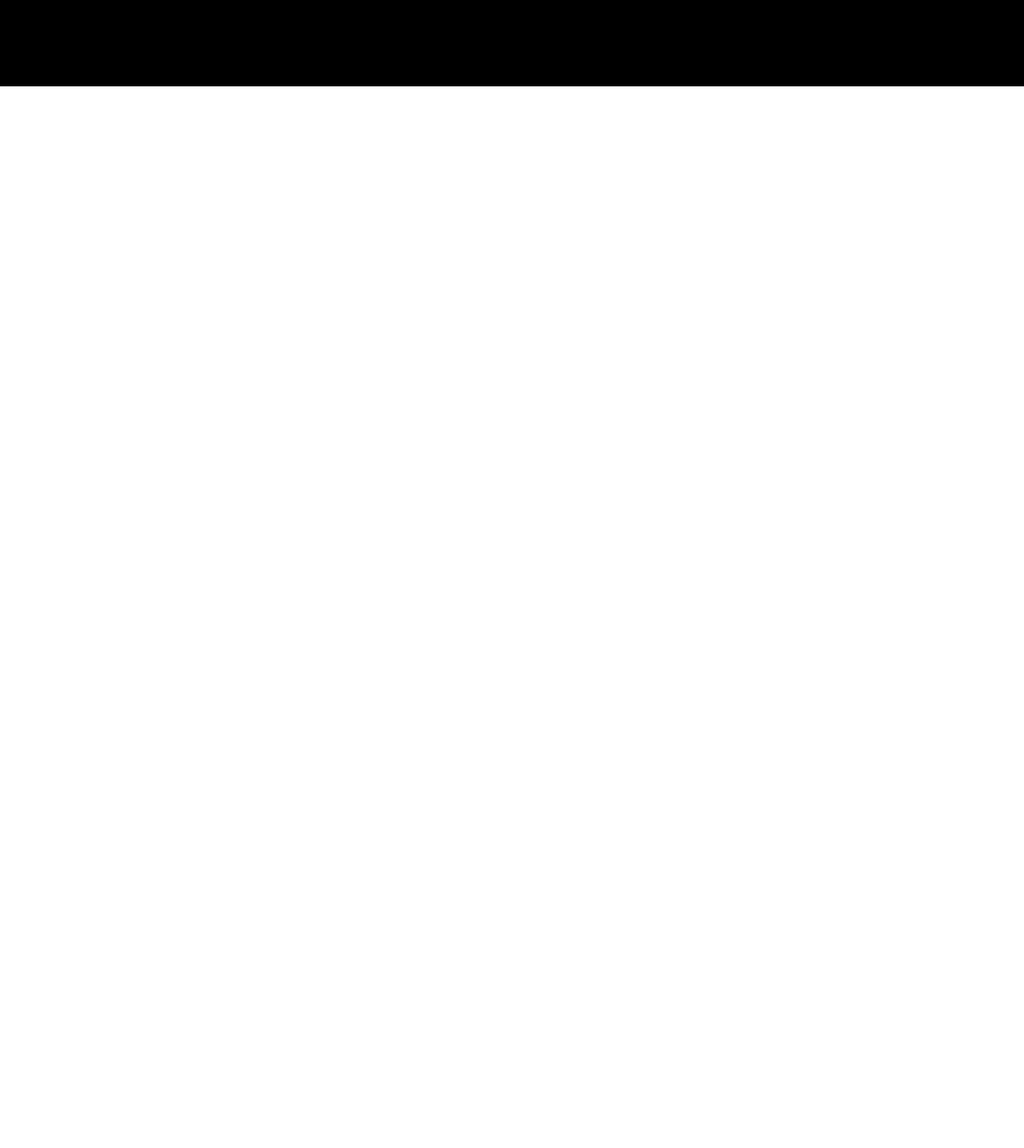
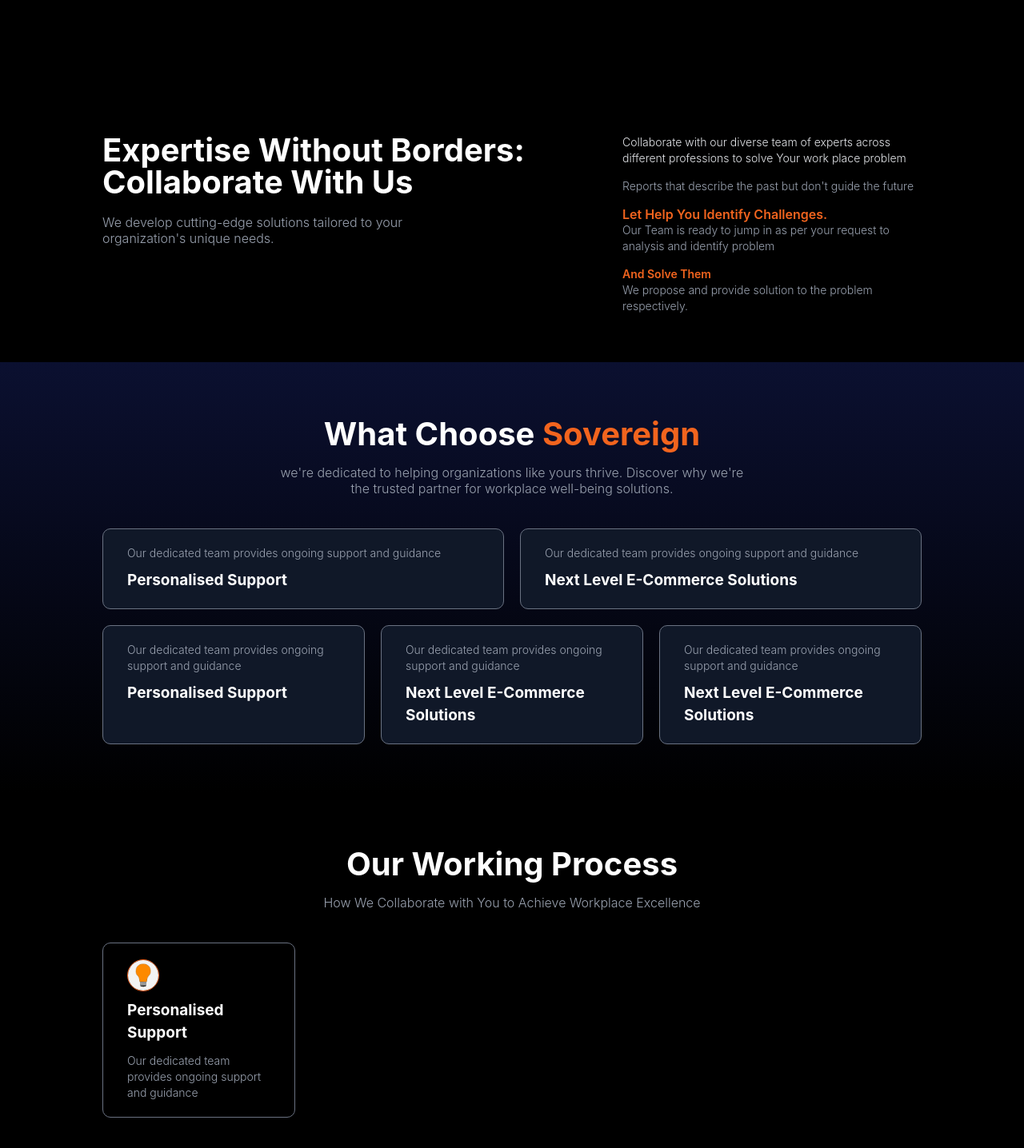
Before and after one commit to Cessaprince/company-website, a React (Vite) app: page / in a window 1280 px wide. Shown: the part 3333-4769 px from the top of the page at 80% size. Before the commit the page ends 3441 px from the top, so only its background shows below. Built offline with nearby package versions, Linux system fonts and the light colour scheme.

Commit message:
added to the design

```diff
--- a/src/index.css
+++ b/src/index.css
@@ -16,7 +16,7 @@
   --dark-blue: #0b1030;
   --dark-blue2: #05060f;
   --dark-blue2: #04050f;
-  --lighter-orange: #c667371a;
+  --lighter-orange: #220d02;
   --light-orange: #f2641e33;
   --gray: #9aa3b5;
   --whitish-gray: #f4f6fb;
--- a/src/pages/Home.jsx
+++ b/src/pages/Home.jsx
@@ -5,6 +5,7 @@
 import rightArrow from "../images/icons/arrow-right.jpg"
 import foodbankImg from '../images/pictures/foodbankImg.png'
 import goShortletImg from '../images/pictures/goShortletImg.png'
+import lightbulbImg from '../images/icons/lightbulb.png'
 
 const Home = () => {
     return (
@@ -120,19 +121,112 @@
 
                         <div className="grid grid-cols-3 my-[50px] gap-[20px]">
                             <div className="h-[250px] border-gray-500 border-[0.1px] rounded-[10px] overflow-hidden">
-                                <img src={foodbankImg} alt="" className='w-full h-full object-cover'/>
+                                <img src={foodbankImg} alt="" className='w-full h-full object-cover' />
 
                             </div>
 
-                                                        <div className="h-[250px] border-gray-500 border-[0.1px] rounded-[10px] overflow-hidden">
-                                <img src={goShortletImg} alt="" className='w-full h-full object-cover'/>
+                            <div className="h-[250px] border-gray-500 border-[0.1px] rounded-[10px] overflow-hidden">
+                                <img src={goShortletImg} alt="" className='w-full h-full object-cover' />
 
                             </div>
 
-                                                        <div className="h-[250px] border-gray-500 border-[0.1px] rounded-[10px] overflow-hidden">
-                                <img src={foodbankImg} alt="" className='w-full h-full object-cover'/>
+                            <div className="h-[250px] border-gray-500 border-[0.1px] rounded-[10px] overflow-hidden">
+                                <img src={foodbankImg} alt="" className='w-full h-full object-cover' />
 
                             </div>
+                        </div>
+                    </div>
+                </section>
+
+                <section className='bg-black h-auto w-full py-[60px]'>
+                    <div className="short-section flex gap-[50px] ">
+                        <div className="flex flex-col gap-2 w-[600px] gap-[20px]">
+                            <h3 className='text-white capitalize font-bold text-[40px] leading-[40px]'>Expertise Without Borders: Collaborate with Us</h3>
+                            <p className='text-gray-400 font-light text-normal leading-[20px] max-w-[400px]'>We develop cutting-edge solutions tailored to your organization's unique needs.</p>
+                        </div>
+
+                        <div className="flex flex-col flex-1 gap-[15px]">
+                            <p className='text-gray-200 font-light text-sm leading-[20px]'>Collaborate with our diverse team of experts across different professions to solve Your work place problem</p>
+                            <p className='text-gray-400 font-light text-sm leading-[20px]'>Reports that describe the past but don't guide the future</p>
+
+                            <div className='leading-[35px]'>
+                                <p className='text-[var(--dark-orange)] capitalize font-semibold text-normal leading-[20px]'>Let Help You identify Challenges.</p>
+                                <p className='text-gray-400 font-light text-sm leading-[20px]'>Our Team is ready to jump in as per your request to analysis and identify problem</p>
+                            </div>
+                            <div className='leading-[35px]'>
+                                <p className='text-[var(--dark-orange)] capitalize font-semibold text-sm leading-[20px]'>And Solve Them</p>
+                                <p className='text-gray-400 font-light text-sm leading-[20px]'>We propose and provide solution to the problem respectively.</p>
+                            </div>
+
+                        </div>
+
+
+                    </div>
+                </section>
+
+
+                <section className='blue-box h-auto w-full py-[60px]'>
+                    <div className="short-section">
+                        <div className="flex flex-col items-center gap-2 text-center">
+                            <h3 className='text-white capitalize font-bold text-[40px]'>what choose <span className='text-[var(--dark-orange)]'>sovereign</span></h3>
+                            <p className='text-gray-400 font-light text-normal leading-[20px] max-w-[600px]'>we're dedicated to helping organizations like yours thrive. Discover why we're the trusted partner for workplace well-being solutions.</p>
+                        </div>
+
+                        <div className="grid grid-cols-2 mt-[40px] mb-[20px] gap-[20px]">
+                            <div className="bg-gray-900 hover:bg-gray-800 cursor-pointer flex flex-col gap-[10px] border-gray-500 border-[0.1px] px-[30px] py-[20px] h-auto rounded-[10px]">
+                                <p className='text-gray-400 text-sm font-light text-normal'>Our dedicated team provides ongoing support and guidance</p>
+                                <p className='text-white capitalize font-bold text-[19px]'>personalised support</p>
+                            </div>
+
+                            <div className="bg-gray-900 hover:bg-gray-800 cursor-pointer flex flex-col gap-[10px] border-gray-500 border-[0.1px] px-[30px] py-[20px] h-auto rounded-[10px]">
+                                <p className='text-gray-400 text-sm font-light text-normal'>Our dedicated team provides ongoing support and guidance</p>
+                                <p className='text-white capitalize font-bold text-[19px]'>next level e-commerce solutions</p>
+                            </div>
+                        </div>
+
+                        <div className="grid grid-cols-3 gap-[20px]">
+                            <div className="bg-gray-900 hover:bg-gray-800 cursor-pointer flex flex-col gap-[10px] border-gray-500 border-[0.1px] px-[30px] py-[20px] h-auto rounded-[10px]">
+                                <p className='text-gray-400 text-sm font-light text-normal'>Our dedicated team provides ongoing support and guidance</p>
+                                <p className='text-white capitalize font-bold text-[19px]'>personalised support</p>
+                            </div>
+
+                            <div className="bg-gray-900 hover:bg-gray-800 cursor-pointer flex flex-col gap-[10px] border-gray-500 border-[0.1px] px-[30px] py-[20px] h-auto rounded-[10px]">
+                                <p className='text-gray-400 text-sm font-light text-normal'>Our dedicated team provides ongoing support and guidance</p>
+                                <p className='text-white capitalize font-bold text-[19px]'>next level e-commerce solutions</p>
+                            </div>
+
+                            <div className="bg-gray-900 hover:bg-gray-800 cursor-pointer flex flex-col gap-[10px] border-gray-500 border-[0.1px] px-[30px] py-[20px] h-auto rounded-[10px]">
+                                <p className='text-gray-400 text-sm font-light text-normal'>Our dedicated team provides ongoing support and guidance</p>
+                                <p className='text-white capitalize font-bold text-[19px]'>next level e-commerce solutions</p>
+                            </div>
+                        </div>
+                    </div>
+                </section>
+
+                <section className='bg-black h-auto w-full py-[60px]'>
+                    <div className="short-section">
+                        <div className="flex flex-col items-center gap-2 text-center">
+                            <h3 className='text-white capitalize font-bold text-[40px]'>our working process</h3>
+                            <p className='text-gray-400 font-light text-normal leading-[20px] max-w-[600px]'>How We Collaborate with You to Achieve Workplace Excellence</p>
+                        </div>
+
+
+
+                        <div className="grid grid-cols-4 gap-[20px] my-[40px]">
+                            <div className="bg-gray hover:bg-[var(--dark-blue2)] cursor-pointer flex flex-col gap-[10px] border-gray-500 border-[0.1px] px-[30px] py-[20px] h-auto rounded-[10px]">
+                                <div className='h-[40px] w-[40px] border-[var(--dark-orange)] border-[0.1px] rounded-[50%] bg-[var(--lighter-orange)]  overflow-hidden'>
+
+                                    <div className='h-full wfull overflow-hidden'>
+                                        <img src={lightbulbImg} alt="" className='h-full w-full object-cover' />
+
+                                    </div>
+                                </div>
+                                <p className='text-white capitalize font-bold text-[19px]'>personalised support</p>
+                                <p className='text-gray-400 text-sm font-light text-normal'>Our dedicated team provides ongoing support and guidance</p>
+
+                            </div>
+
+
                         </div>
                     </div>
                 </section>
```
Also changed, not shown: src/images/icons/lightbulb.png (added), src/images/icons/lightbulbcopy.png (added).
